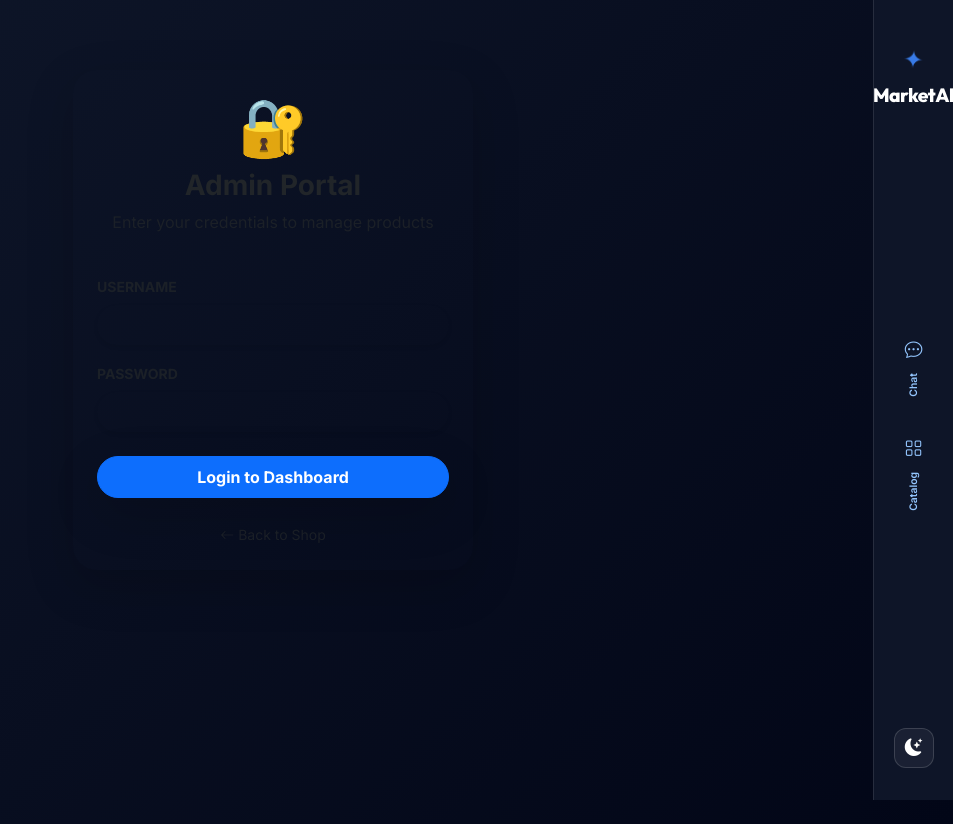
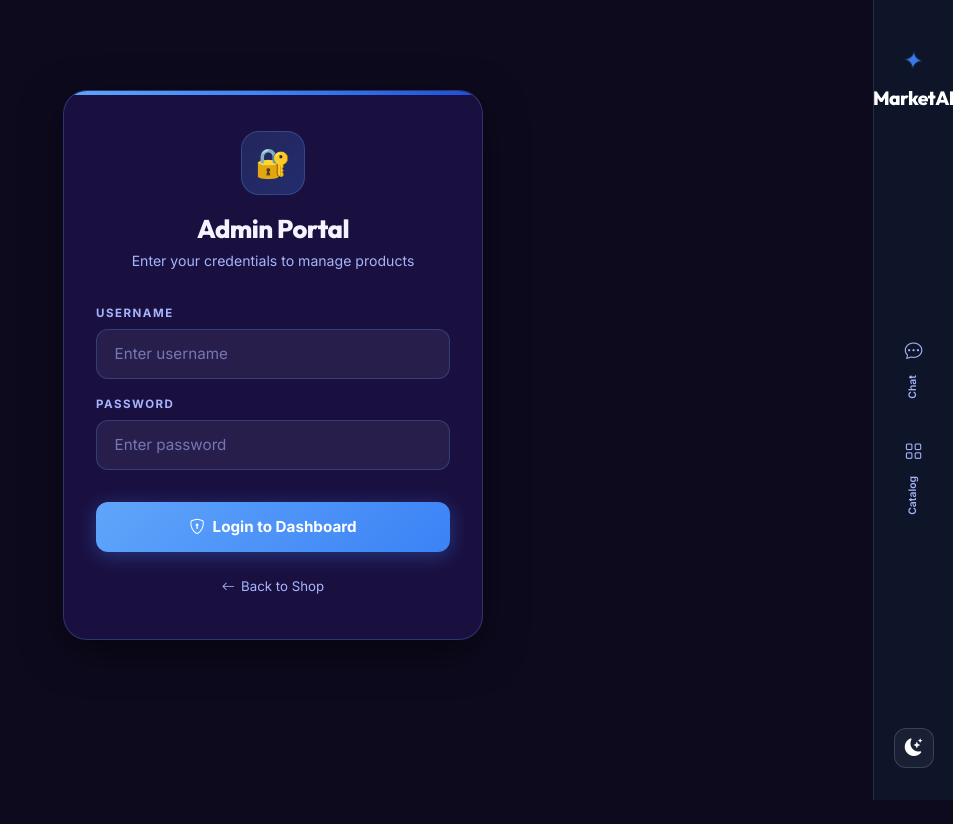
Before and after one commit to blackeagle686/market_chat_bot, a FastAPI app: page /admin/login in a window 1280 px wide. Shown: the whole page, without its empty margins (327-1280 px from the left). Run offline with FastAPI, Linux system fonts and the light colour scheme; parts of the project's set-up code (start-up, migrations or seed data) failed here and were passed over.

Commit message:
Auto-sync: 2026-04-25 17:23:15

```diff
--- a/templates/admin_login.html
+++ b/templates/admin_login.html
@@ -1,40 +1,186 @@
 {% extends "base.html" %}
+{% set use_market_css = True %}
 
 {% block title %}Admin Login — MarketAI{% endblock %}
 
+{% block head %}
+{{ super() }}
+<style>
+    .admin-login-wrapper {
+        min-height: calc(100vh - 70px);
+        display: flex;
+        align-items: center;
+        justify-content: center;
+        padding: 2rem 1rem;
+    }
+
+    .login-card {
+        width: 100%;
+        max-width: 420px;
+        background: var(--surface-solid);
+        border: 1px solid var(--border);
+        border-radius: 24px;
+        padding: 2.5rem 2rem;
+        box-shadow: var(--shadow-lg);
+        position: relative;
+        overflow: hidden;
+    }
+
+    /* Top accent bar */
+    .login-card::before {
+        content: '';
+        position: absolute;
+        top: 0; left: 0; right: 0;
+        height: 4px;
+        background: linear-gradient(90deg, #60a5fa, #3b82f6, #1d4ed8);
+    }
+
+    .login-icon {
+        width: 64px;
+        height: 64px;
+        background: linear-gradient(135deg, rgba(96,165,250,0.15), rgba(59,130,246,0.25));
+        border: 1px solid var(--border);
+        border-radius: 18px;
+        display: flex;
+        align-items: center;
+        justify-content: center;
+        margin: 0 auto 1.2rem;
+        font-size: 1.8rem;
+    }
+
+    .login-title {
+        font-family: 'Outfit', sans-serif;
+        font-size: 1.6rem;
+        font-weight: 800;
+        color: var(--text);
+        margin-bottom: 0.3rem;
+        letter-spacing: -0.5px;
+    }
+
+    .login-subtitle {
+        font-size: 0.88rem;
+        color: var(--text-muted);
+        margin-bottom: 2rem;
+    }
+
+    .admin-form-label {
+        font-size: 0.72rem;
+        font-weight: 700;
+        letter-spacing: 1.5px;
+        text-transform: uppercase;
+        color: var(--text-muted);
+        margin-bottom: 0.4rem;
+        display: block;
+    }
+
+    .admin-input {
+        width: 100%;
+        padding: 0.75rem 1.1rem;
+        background: var(--search-bg);
+        border: 1px solid var(--border);
+        border-radius: 12px;
+        color: var(--text);
+        font-size: 0.95rem;
+        font-family: 'Inter', sans-serif;
+        outline: none;
+        transition: all 0.2s ease;
+    }
+
+    .admin-input:focus {
+        border-color: #3b82f6;
+        box-shadow: 0 0 0 3px rgba(59,130,246,0.15);
+        background: var(--surface-solid);
+    }
+
+    .admin-input::placeholder { color: var(--text-muted); opacity: 0.6; }
+
+    .admin-submit-btn {
+        width: 100%;
+        padding: 0.8rem;
+        background: linear-gradient(135deg, #60a5fa, #3b82f6);
+        border: none;
+        border-radius: 12px;
+        color: white;
+        font-weight: 700;
+        font-size: 0.95rem;
+        font-family: 'Inter', sans-serif;
+        cursor: pointer;
+        transition: all 0.25s ease;
+        box-shadow: 0 4px 20px rgba(59,130,246,0.35);
+        margin-top: 0.5rem;
+    }
+    .admin-submit-btn:hover {
+        transform: translateY(-2px);
+        box-shadow: 0 8px 28px rgba(59,130,246,0.45);
+    }
+    .admin-submit-btn:active { transform: translateY(0); }
+
+    .admin-error {
+        background: rgba(239,68,68,0.1);
+        border: 1px solid rgba(239,68,68,0.25);
+        border-radius: 12px;
+        padding: 0.75rem 1rem;
+        font-size: 0.88rem;
+        color: #fca5a5;
+        margin-bottom: 1.2rem;
+        display: flex;
+        align-items: center;
+        gap: 8px;
+    }
+
+    body.light-mode .admin-error {
+        background: rgba(239,68,68,0.06);
+        color: #dc2626;
+    }
+
+    .back-link {
+        display: inline-flex;
+        align-items: center;
+        gap: 6px;
+        color: var(--text-muted);
+        font-size: 0.83rem;
+        text-decoration: none;
+        transition: color 0.2s;
+        margin-top: 1.5rem;
+    }
+    .back-link:hover { color: var(--primary); }
+</style>
+{% endblock %}
+
 {% block content %}
-<div class="container d-flex align-items-center justify-content-center" style="min-height: 80vh;">
-    <div class="card border-0 shadow-lg p-4" style="max-width: 400px; width: 100%; border-radius: 24px; background: var(--surface-solid);">
-        <div class="text-center mb-4">
-            <div class="display-4 mb-2">🔐</div>
-            <h2 class="fw-bold h3">Admin Portal</h2>
-            <p class="text-muted">Enter your credentials to manage products</p>
+<div class="admin-login-wrapper">
+    <div class="login-card">
+        <div class="text-center">
+            <div class="login-icon">🔐</div>
+            <h1 class="login-title">Admin Portal</h1>
+            <p class="login-subtitle">Enter your credentials to manage products</p>
         </div>
 
         {% if error %}
-        <div class="alert alert-danger border-0 rounded-4 mb-4">
-            <i class="bi bi-exclamation-triangle-fill me-2"></i> {{ error }}
+        <div class="admin-error">
+            <i class="bi bi-exclamation-triangle-fill"></i>
+            {{ error }}
         </div>
         {% endif %}
 
         <form action="/admin/login" method="post">
             <div class="mb-3">
-                <label for="username" class="form-label small fw-bold text-muted text-uppercase">Username</label>
-                <input type="text" class="form-control rounded-pill px-4 py-2 border-0 shadow-sm" id="username" name="username" required
-                       style="background: var(--search-bg); color: var(--text);">
+                <label for="username" class="admin-form-label">Username</label>
+                <input type="text" class="admin-input" id="username" name="username"
+                       placeholder="Enter username" required autocomplete="username">
             </div>
             <div class="mb-4">
-                <label for="password" class="form-label small fw-bold text-muted text-uppercase">Password</label>
-                <input type="password" class="form-control rounded-pill px-4 py-2 border-0 shadow-sm" id="password" name="password" required
-                       style="background: var(--search-bg); color: var(--text);">
+                <label for="password" class="admin-form-label">Password</label>
+                <input type="password" class="admin-input" id="password" name="password"
+                       placeholder="Enter password" required autocomplete="current-password">
             </div>
-            <button type="submit" class="btn btn-primary w-100 rounded-pill py-2 fw-bold shadow-lg">
-                Login to Dashboard
+            <button type="submit" class="admin-submit-btn">
+                <i class="bi bi-shield-lock me-2"></i>Login to Dashboard
             </button>
         </form>
 
-        <div class="mt-4 text-center">
-            <a href="/" class="text-muted text-decoration-none small">
+        <div class="text-center">
+            <a href="/" class="back-link">
                 <i class="bi bi-arrow-left"></i> Back to Shop
             </a>
         </div>
```
